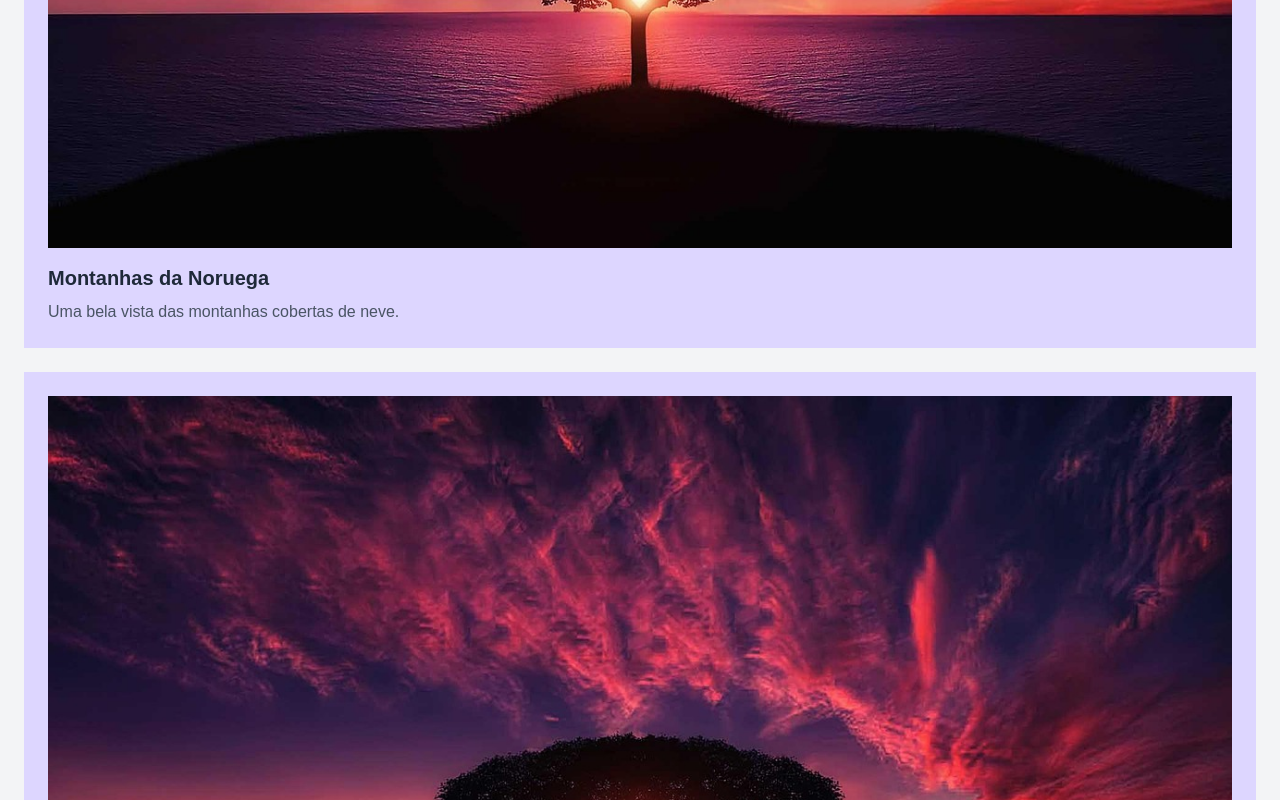
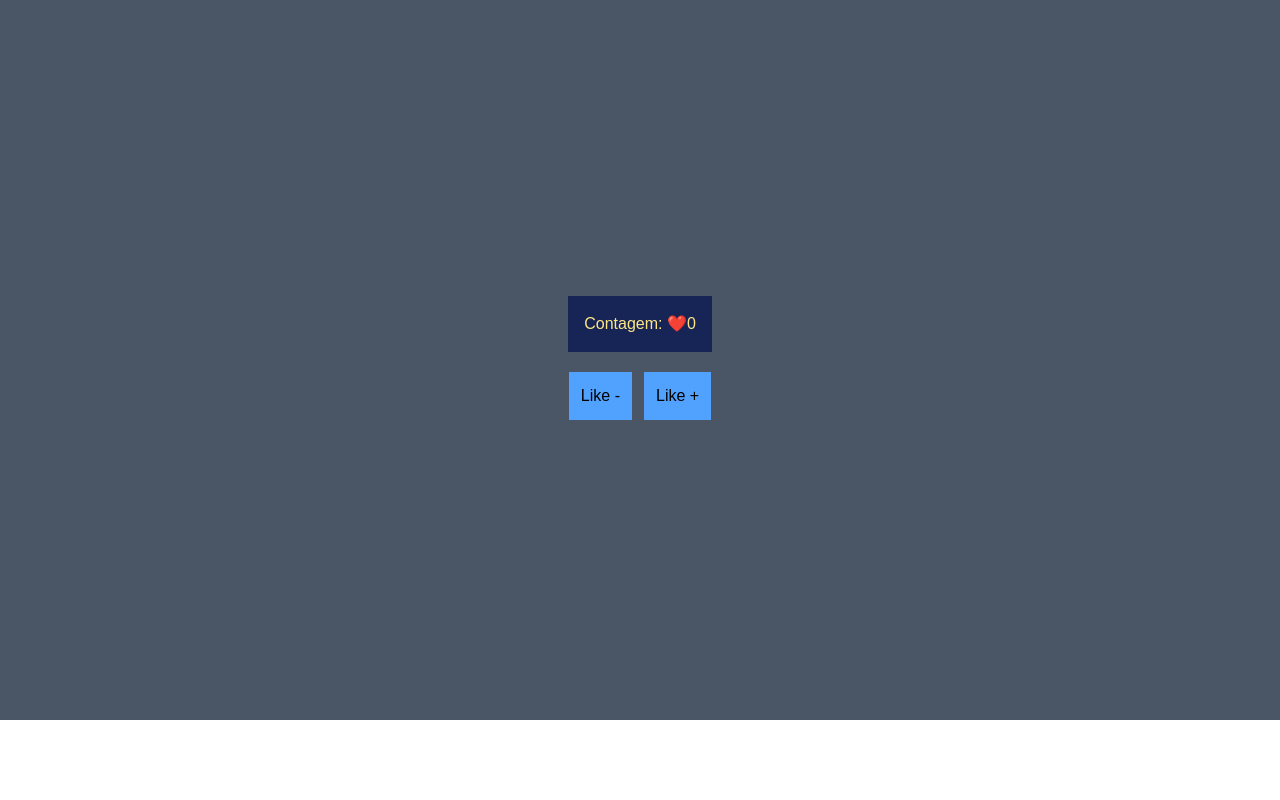
Before and after one commit to RaynerSousa/introducao-ao-nextjs, a Next.js app: page / in a window 1280 px wide. Shown: the top 800 px of the page. Built offline with nearby package versions, Linux system fonts and the light colour scheme.

Commit message:
LikeButton

```diff
--- /dev/null
+++ b/src/app/components/ContLikeButton.tsx
@@ -0,0 +1,54 @@
+"use client";
+import { useState } from "react";
+
+type Props = {
+  initial: number;
+};
+
+export default function Counter(props: Props) {
+  const [contador, setContador] = useState(props.initial);
+
+  return (
+    <div className="flex flex-col justify-center">
+      <h1 className="bg-blue-950 text-amber-200 text-center p-4 m-3">
+        Contagem: ❤️{contador}
+      </h1>
+
+      <div className="flex gap-3 justify-center mt-2 mb-4">
+        <button
+          onClick={() => setContador(contador - 1)}
+          className="bg-blue-400 p-3 self-center cursor-pointer hover:bg-blue-500 transition"
+        >
+          Like -
+        </button>
+        <button
+          onClick={() => setContador(contador + 1)}
+          className="bg-blue-400 p-3 self-center cursor-pointer hover:bg-blue-500 transition"
+        >
+          Like +
+        </button>
+      </div>
+    </div>
+  );
+}
+
+// 'use client'; // se estiver usando app router
+
+// import { useState } from 'react';
+
+// export default function LikeButton() {
+//   const [likes, setLikes] = useState(0);
+
+//   const handleClick = () => {
+//     setLikes(likes + 1);
+//   };
+
+//   return (
+//     <button
+//       onClick={handleClick}
+//       className="flex items-center gap-2 bg-white border border-pink-500 text-pink-500 px-4 py-2 rounded-lg text-lg hover:bg-pink-500 hover:text-white transition duration-300"
+//     >
+//       ❤️ {likes}
+//     </button>
+//   );
+// }
--- a/src/app/page.tsx
+++ b/src/app/page.tsx
@@ -7,6 +7,7 @@ import { ToggleDark } from "./components/ToggleDark";
 import { Browser } from "leaflet";
 import { Card } from "./components/RevCard";
 import { BrowserRouter  , Routes , Route  } from "react-router-dom";
+import Counter from "./components/ContLikeButton";
 
 
 export default function Home() {
@@ -32,7 +33,7 @@ export default function Home() {
         </Routes>
         </BrowserRouter> */}
       </div>
-
+{/*
           <div className="flex flex-col items-center justify-center min-h-screen p-6 bg-gray-100 gap-6">
             <Card
               title="Montanhas da Noruega"
@@ -44,6 +45,10 @@ export default function Home() {
               description="Um lago cristalino rodeado por florestas."
               img="/por-do-sol.jpg"
             />
+          </div> */}
+
+          <div>
+            <Counter initial={0}/>
           </div>
     </div>
 
```
